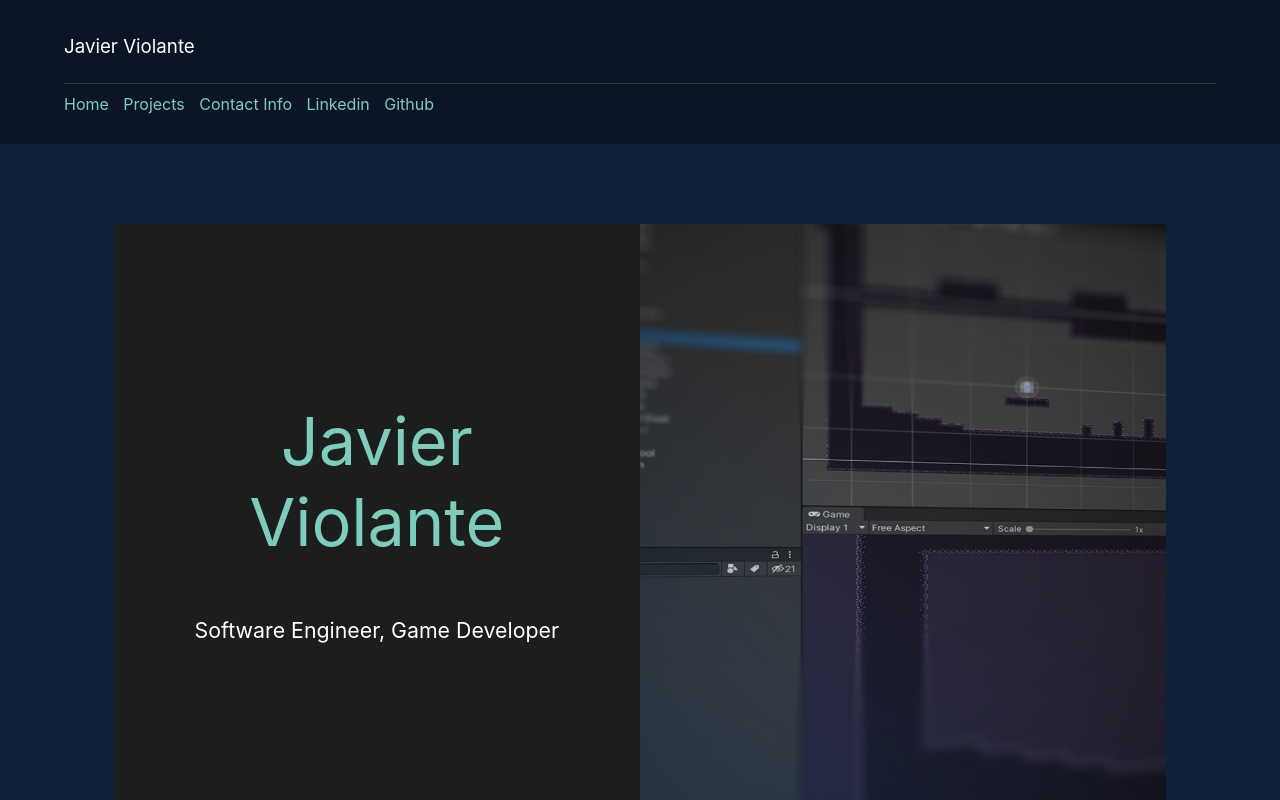
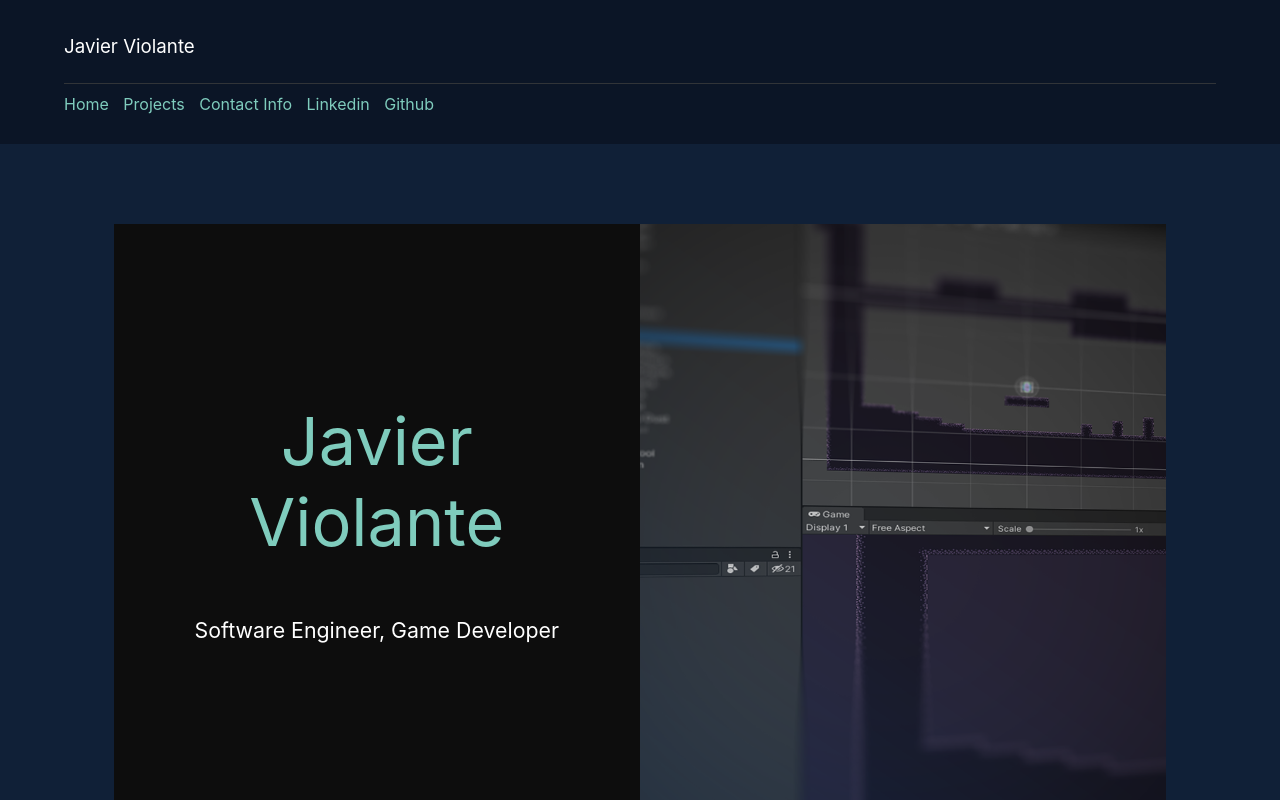
Before and after one commit to Cerestar/cerestar.github.io, a React (Create React App) app in the folder portfolio-app/: page / in a window 1280 px wide. Shown: the top 800 px of the page. Built offline with nearby package versions, Linux system fonts and the light colour scheme.

Commit message:
update colour on welcome card

```diff
--- a/portfolio-app/src/index.css
+++ b/portfolio-app/src/index.css
@@ -90,7 +90,7 @@ footer {
   width: 50%;
   min-width: 400px;
   margin: auto;
-  background-color: #1c1d1d;
+  background-color: #0d0d0d;
   height: 600px;
 }
 
```
